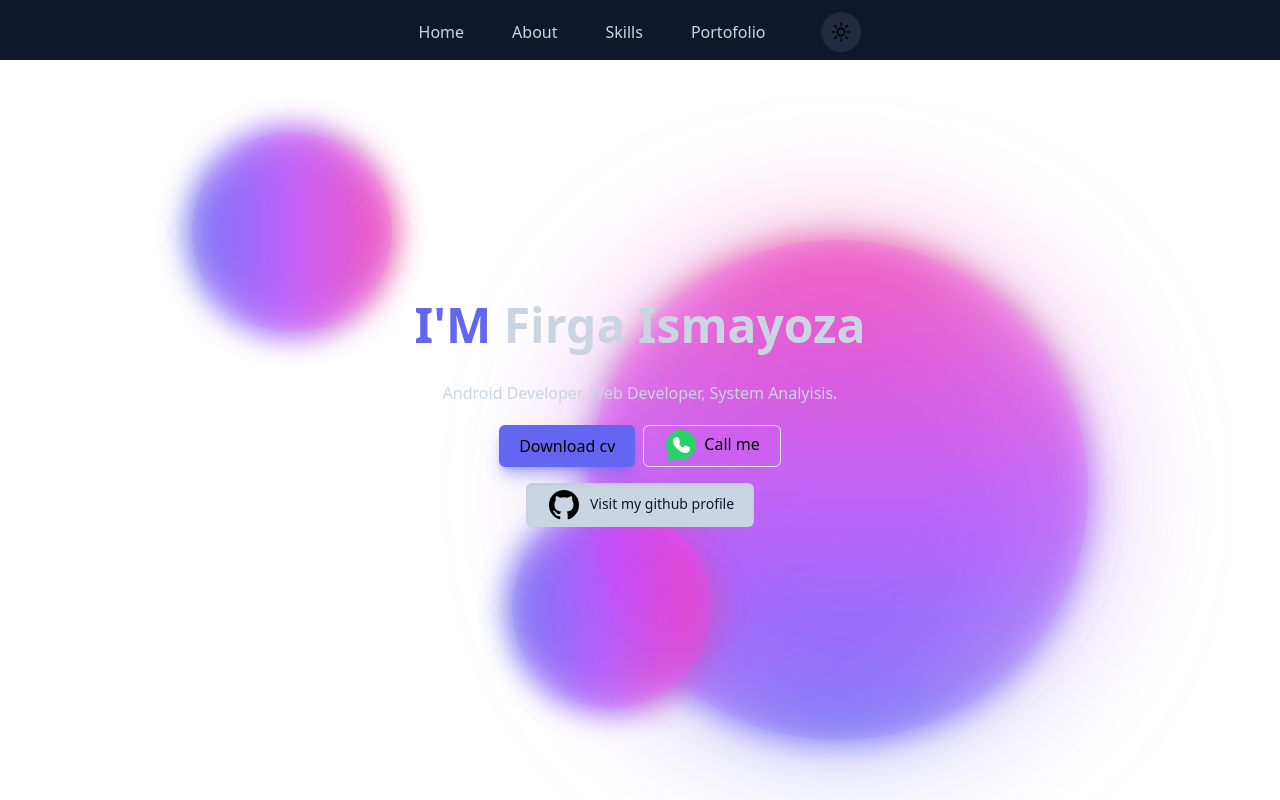
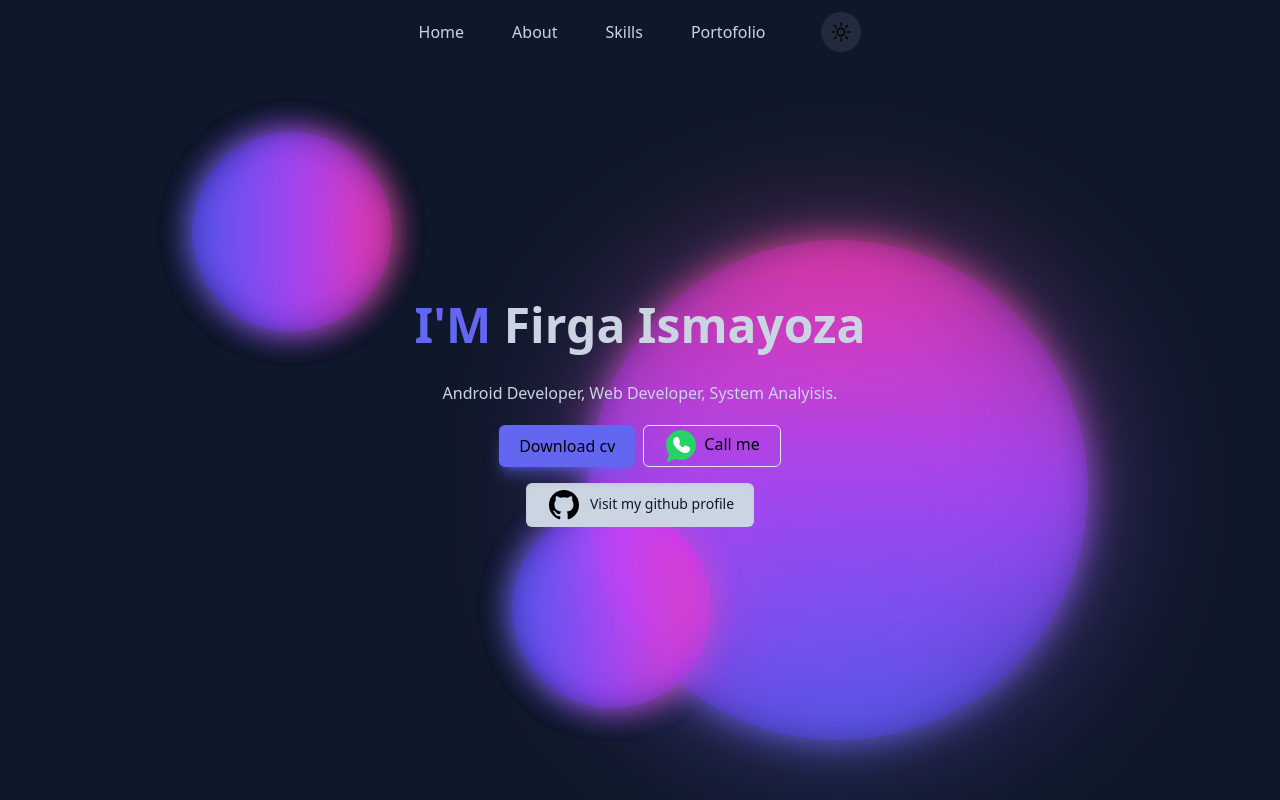
Before and after one commit to fgasyz/mywebsite, a website: page index.html in a window 1280 px wide. Shown: the top 800 px of the page. Drawn offline with Linux system fonts and the light colour scheme.

Commit message:
updatepage

```diff
--- a/index.html
+++ b/index.html
@@ -8,7 +8,7 @@
    <title>Document</title>
 </head>
 
-<body class="dark:bg-slate-900 dark:text-white">
+<body class="bg-slate-900 dark:text-white">
    <div class="relative h-[100%] w-[100%] bg-black opacity-20 -z-20"></div>
 
    <nav class="pt-5 sticky top-0 bg-slate-900 flex justify-center gap-14 align-middle z-10">
```
